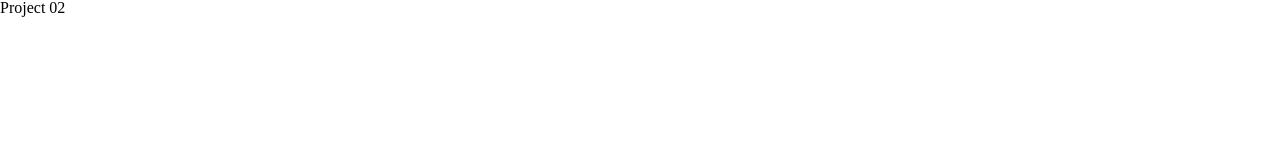
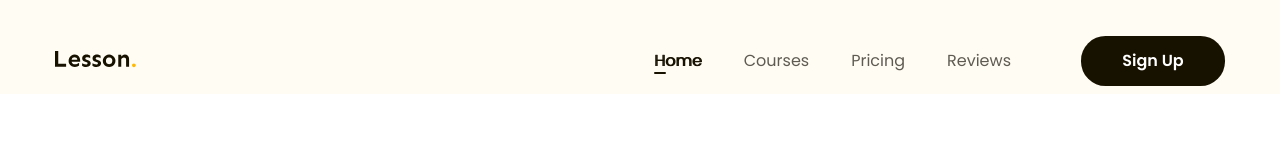
Before and after one commit to ThanhntTbQl/htmlcss-project-02, a plain HTML site: page index.html in a window 1280 px wide. Shown: the top 160 px of the page. Drawn offline with Linux system fonts and the light colour scheme.

Commit message:
add header layout and styling

```diff
--- a/assets/css/style.css
+++ b/assets/css/style.css
@@ -0,0 +1,81 @@
+*{
+    box-sizing: border-box;
+}
+html{
+    font-size: 62.5%
+}
+body{
+    font-size: 1.6rem;
+    font-family: "Poppins", sans-serif;
+}
+/* Common */
+a{
+    text-decoration: none;
+}
+.btn{
+    display: inline-block;
+    min-width: 118px;
+    line-height: 50px;
+    border-radius: 24.5px;
+    padding: 0 16px;
+    background: #171100;
+    color: #FFF;
+    text-align: center;
+    font-size: 1.6rem;
+    font-weight: 600;
+}
+.main-content{
+    width: 1170px;
+    max-width: calc(100% -48px);
+    margin-left: auto;
+    margin-right: auto;
+}
+/* header */
+.header{
+   background: #FFFCF4;
+}
+.header.fixed{
+    position: sticky;
+    top:-28px;
+}
+.header .body{
+    display: flex;
+    align-items: center;
+    padding: 36px 0 8px;
+}
+.nav{
+    margin-left: auto;
+}
+.header .nav ul{
+    display: flex;
+
+}
+.nav ul a{
+    color: #5F5B53;
+    font-size: 1.6rem;
+    padding: 8px 21px;
+}
+.nav ul a:hover,
+.nav ul li.active a{
+    position: relative;
+    text-shadow: 1px 0 0 currentColor;
+    color: #171100;
+    /* font-weight: 600; */
+}
+.nav ul li.active a::after{
+    content: "";
+    display: block;
+    position: absolute;
+    bottom: 6px;
+    left: 21px;
+    width: 12px;
+    height: 2px;
+    border-radius: 1px;
+    background: #171100;
+}
+.header .action{
+    margin-left: 49px;
+}
+.header .sign-up-btn{
+    min-width: 144px;
+}
--- a/index.html
+++ b/index.html
@@ -1,15 +1,54 @@
-<!DOCTYPE html>
+<!doctype html>
 <html lang="en">
     <head>
-    <meta charset="UTF-8">
-    <meta name="viewport" content="width=device-width, initial-scale=1.0">
+        <meta charset="UTF-8" />
+        <meta name="viewport" content="width=device-width, initial-scale=1.0" />
         <title>F8 Project 02</title>
         <!-- Reset Css -->
-     <link rel="stylesheet" href="./assets/css/reset.css">
+        <link rel="stylesheet" href="./assets/css/reset.css" />
+        <!--Font -->
+        <link rel="preconnect" href="https://fonts.googleapis.com" />
+        <link rel="preconnect" href="https://fonts.gstatic.com" crossorigin />
+        <link
+            href="https://fonts.googleapis.com/css2?family=Poppins:ital,wght@0,400;0,500;0,600;0,700;1,400;1,500;1,600;1,700&family=Sen:wght@700&display=swap"
+            rel="stylesheet"
+        />
         <!-- Style css -->
-     <link rel="stylesheet" href="./assets/css/style.css">
+        <link rel="stylesheet" href="./assets/css/style.css" />
     </head>
     <body>
-    <h1>Project 02</h1>
+        <main style="height: 5000px">
+            <header class="header fixed">
+                <div class="main-content">
+                    <div class="body">
+                        <!-- Logo -->
+                        <div class="logo">
+                            <img src="./assets/img/logo..svg" alt="Lesson." />
+                        </div>
+                        <!-- Nav -->
+                        <nav class="nav">
+                            <ul>
+                                <li class="active">
+                                    <a href="!#">Home</a>
+                                </li>
+                                <li>
+                                    <a href="!#">Courses</a>
+                                </li>
+                                <li>
+                                    <a href="!#">Pricing</a>
+                                </li>
+                                <li>
+                                    <a href="!#">Reviews</a>
+                                </li>
+                            </ul>
+                        </nav>
+                        <!-- Action -->
+                        <div class="action">
+                            <a href="!#" class="btn sign-up-btn">Sign Up</a>
+                        </div>
+                    </div>
+                </div>
+            </header>
+        </main>
     </body>
 </html>
```
Also changed, not shown: assets/img/logo..svg (added). Lines whose indentation alone changed are shown as unchanged.
